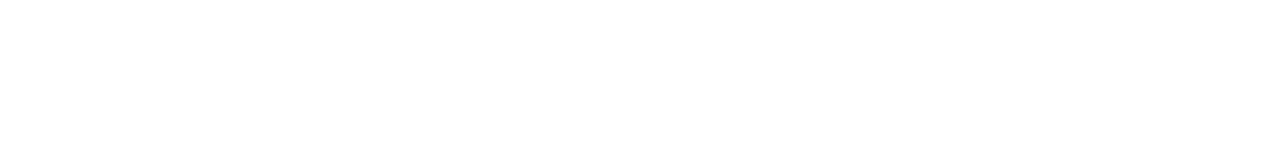
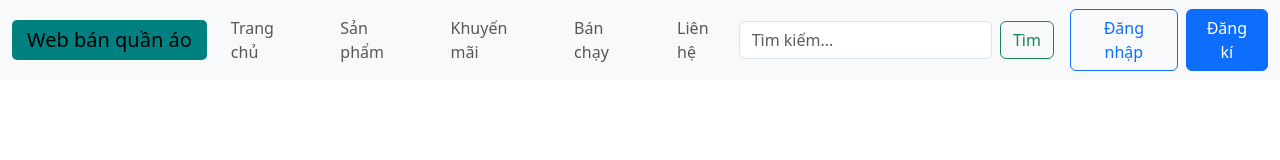
Before and after one commit to hieunguyentru/trang_web_dau_tay, a plain HTML site: page product/product.html in a window 1280 px wide. Drawn offline with nearby package versions, Linux system fonts and the light colour scheme.

Commit message:
lần thứ 3

```diff
--- a/product/product.html
+++ b/product/product.html
@@ -3,9 +3,73 @@
 <head>
     <meta charset="UTF-8">
     <meta name="viewport" content="width=device-width, initial-scale=1.0">
+    <meta name="description" content="Sản phẩm tiêu biểu shop">
+    <link href="https://cdn.jsdelivr.net/npm/bootstrap@5.3.3/dist/css/bootstrap.min.css" rel="stylesheet"/>
+    <link rel="stylesheet" href="../static/styles.css"/>
     <title>Sản phẩm tiêu biểu shop</title>
 </head>
 <body>
+    <!-- 1. Header: navbar Bootstrap -->
+    <nav class="navbar navbar-expand-lg bg-light">
+      <div class="container-fluid">
+        <!-- Logo -->
+        <a class="navbar-brand" href="index.html">Web bán quần áo</a>
 
+        <!-- Nút toggle cho mobile -->
+        <button
+          class="navbar-toggler"
+          type="button"
+          data-bs-toggle="collapse"
+          data-bs-target="#navbarContent"
+        >
+          <span class="navbar-toggler-icon"></span>
+        </button>
+
+        <!-- Nội dung menu -->
+        <div class="collapse navbar-collapse" id="navbarContent">
+          <!-- Menu -->
+          <ul class="navbar-nav me-auto mb-2 mb-lg-0">
+            <li class="nav-item">
+              <a class="nav-link" href="index.html">Trang chủ</a>
+            </li>
+            <li class="nav-item">
+              <a class="nav-link" href="product/product.html">Sản phẩm</a>
+            </li>
+            <li class="nav-item">
+              <a class="nav-link" href="event.html">Khuyến mãi</a>
+            </li>
+            <li class="nav-item">
+              <a class="nav-link" href="product/hotproduct.html">Bán chạy</a>
+            </li>
+            <li class="nav-item">
+              <a class="nav-link" href="contact.html">Liên hệ</a>
+            </li>
+          </ul>
+
+          <!-- Form tìm kiếm -->
+          <form class="d-flex me-3" action="search.html" method="get">
+            <input
+              class="form-control me-2"
+              type="search"
+              placeholder="Tìm kiếm..."
+              name="q"
+            />
+            <button class="btn btn-outline-success" type="submit">Tìm</button>
+          </form>
+
+          <!-- Nút đăng nhập / đăng ký -->
+          <div class="d-flex">
+            <a
+              class="btn btn-outline-primary me-2"
+              href="./login_register/login.html"
+              >Đăng nhập</a
+            >
+            <a class="btn btn-primary" href="./login_register/register.html"
+              >Đăng kí</a
+            >
+          </div>
+        </div>
+      </div>
+    </nav>
 </body>
 </html>
```
Also changed, not shown: index.html (+1 -2 lines).
